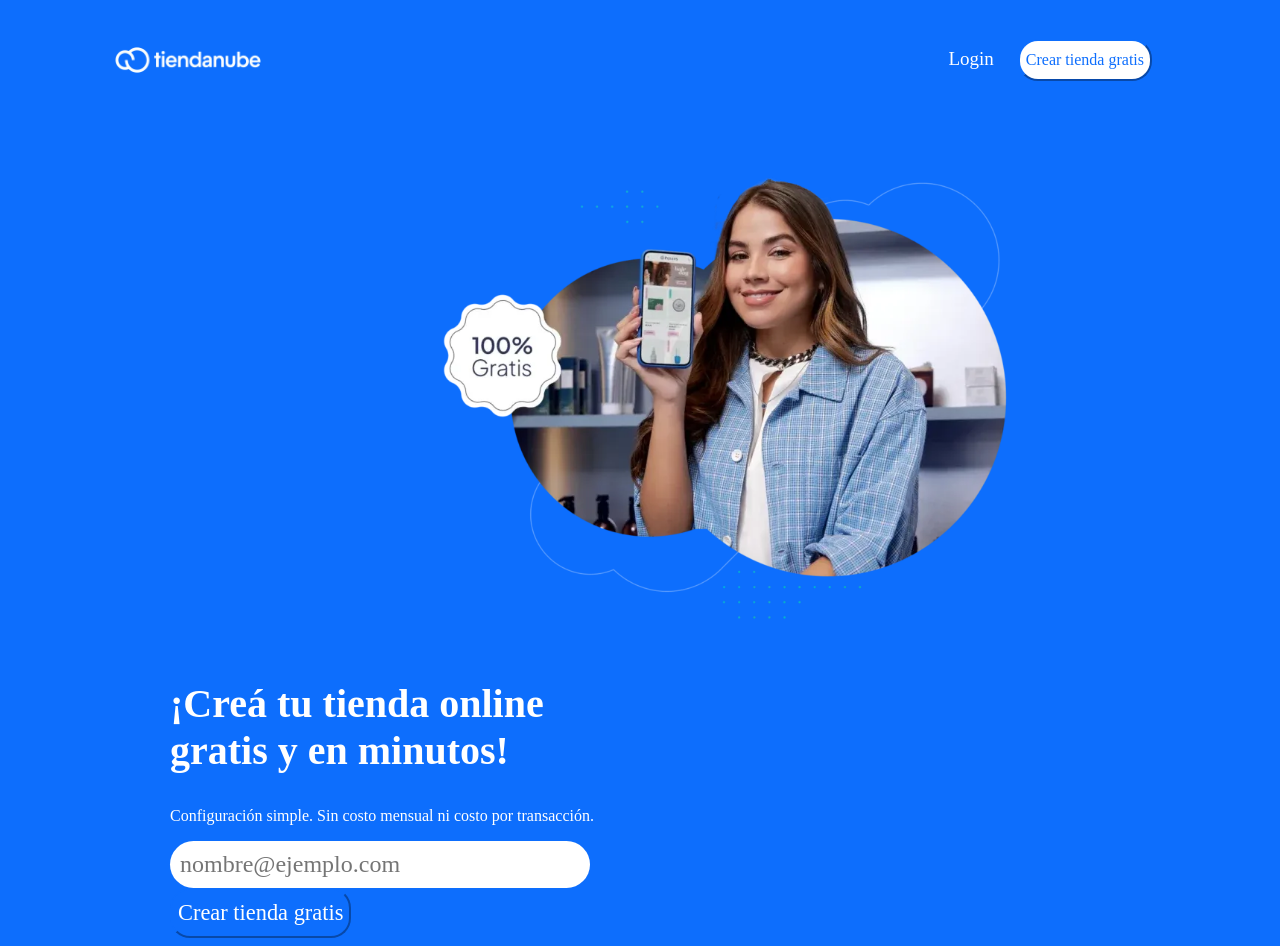
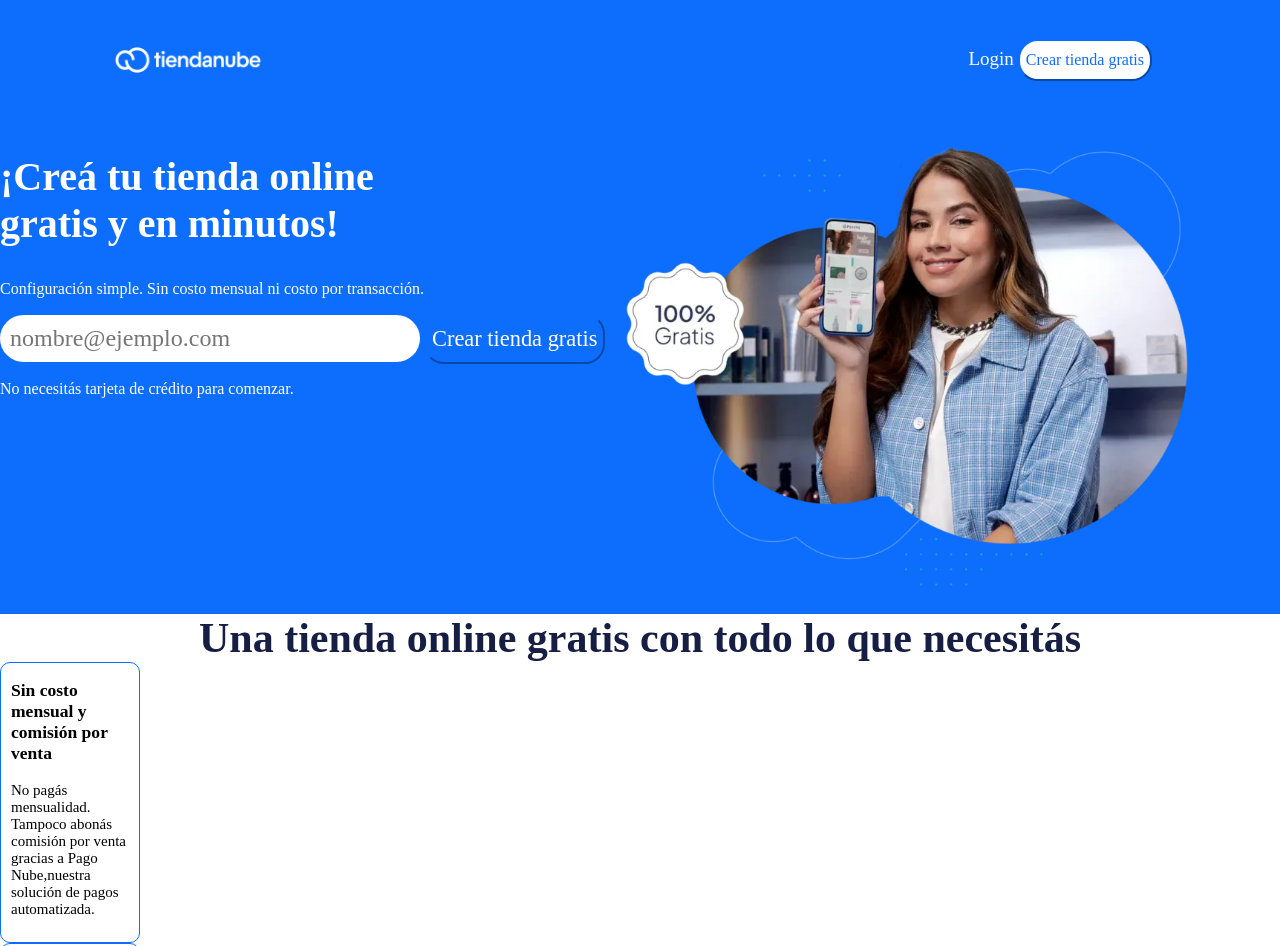
Before and after one commit to Juanignacio471/APPS-NATIVAS, a plain HTML site: page index.html in a window 1280 px wide. Shown: the top 946 px of the page. Drawn offline with Linux system fonts and the light colour scheme.

Commit message:
Cambio de carpeta de archivos

```diff
--- a/TiendaNube/TiendaNube.css
+++ b/TiendaNube.css
@@ -25,12 +25,7 @@ header{
     background-color: #0d6efd;
     color: white;
     margin: 0;
-    padding-top: 31px;
-    padding-bottom: 30px;
-    padding-left: 50px;
-    padding-right: 30px;
     display: flex;
-
 }
 #creartienda1{
     background-color: white;
@@ -51,27 +46,23 @@ header{
     margin: 0;
     padding-bottom: 1%;
     color: white;
-    padding-right: 10%;
 
 }
 #infosec1{
-    padding-left: 10%;
+    display: flex;
 }
 .imagen1{
     height: auto;
     width: 600px;
 }
-#divimg{
-    padding-left: 42%;
-}
+
 #Login{
     text-decoration: none;
     color: white;
     font-size: 19px;
     font-weight: 400;
     line-height: 18px;
-    padding-top: 10px;
-    padding-right: 20px;
+
 }
 
 h1{
--- a/TiendaNube/index.html
+++ b/index.html
@@ -18,9 +18,6 @@
         </header>
     <section id="section1">
         <div id="infosec1">
-            <div id="divimg">
-                <img src="hero-plan-gratis-image-ar-800x665-1.webp" alt="" size= "max-width: 767px 400px, (min-width: 768px) 800px" class="imagen1">
-            </div>
             <div id="informacion">
                 <div>
                     <h1>¡Creá tu tienda online <div>gratis y en minutos!</div></h1>
@@ -35,6 +32,9 @@
                 </div>
             </div>
 
+            <div id="divimg">
+                <img src="hero-plan-gratis-image-ar-800x665-1.webp" alt="" size= "max-width: 767px 400px, (min-width: 768px) 800px" class="imagen1">
+            </div>
         </div>
     </section>
 
```
Also changed, not shown: Canais_Intagram_02.webp (renamed from TiendaNube/Canais_Intagram_02.webp), hero-plan-gratis-image-ar-800x665-1.webp (renamed from TiendaNube/hero-plan-gratis-image-ar-800x665-1.webp), logo.svg (renamed from TiendaNube/logo.svg), steps-4-2.webp (renamed from TiendaNube/steps-4-2.webp), tiendanube logo.png (renamed from TiendaNube/tiendanube logo.png), 3 other files.
